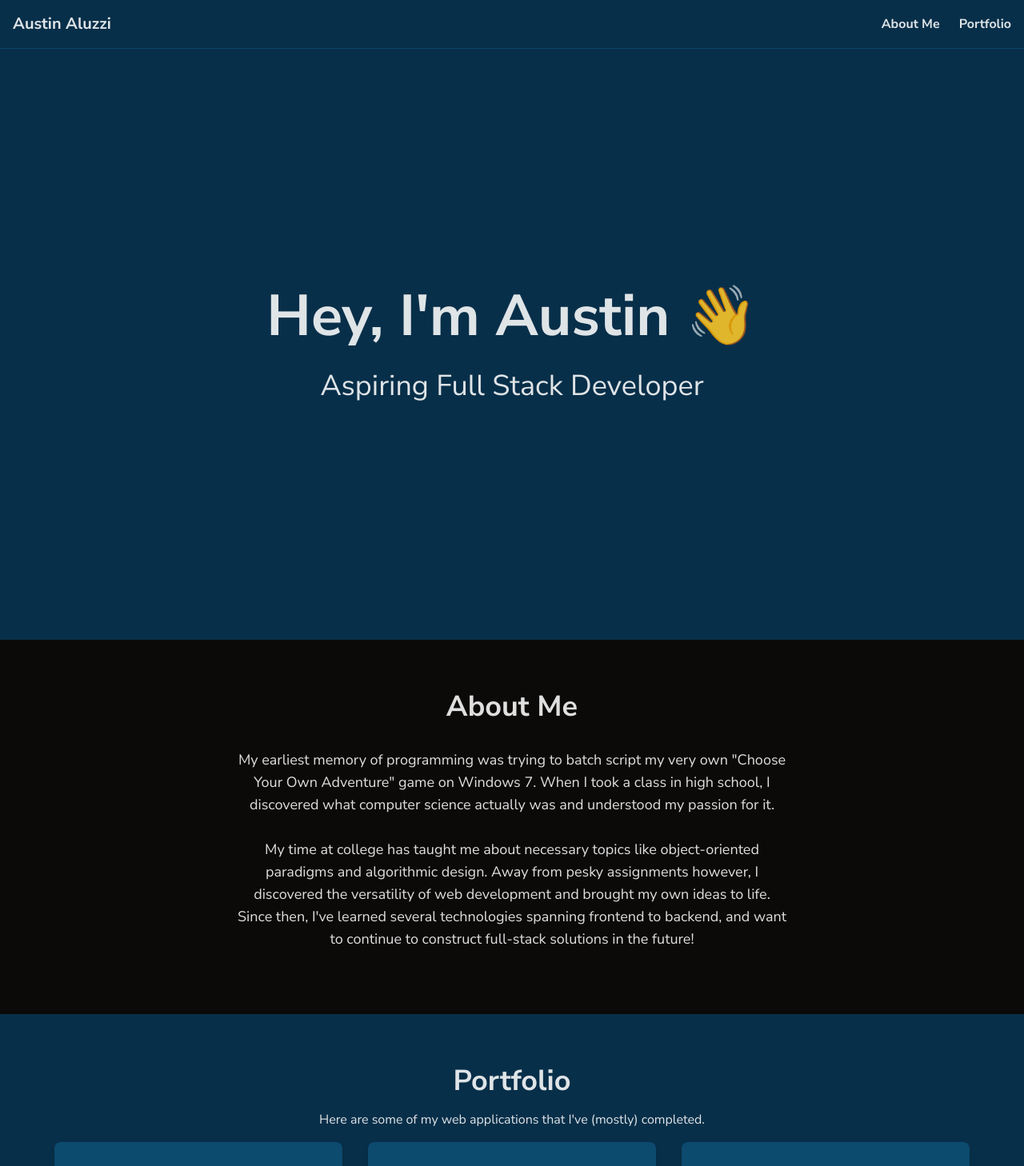
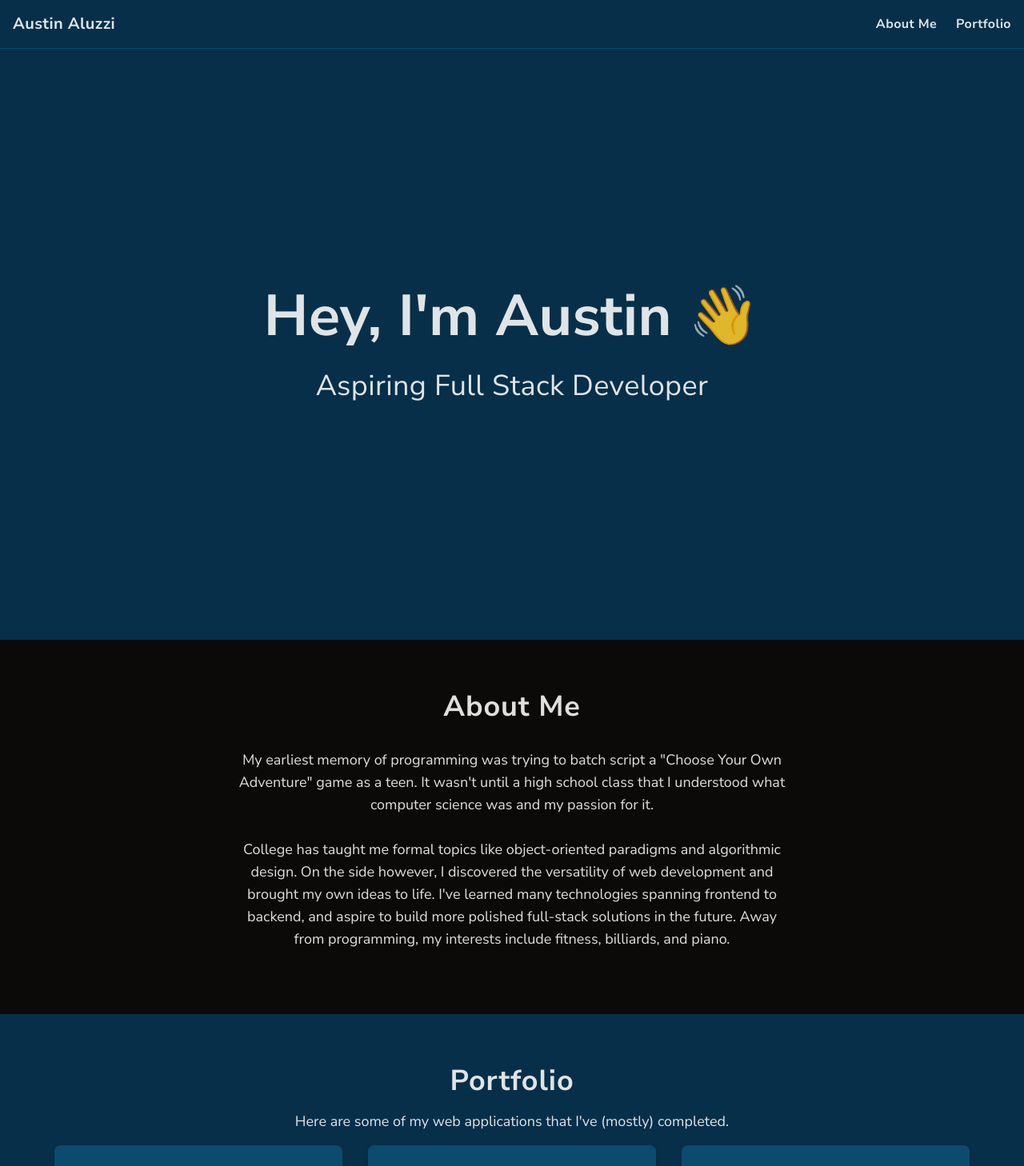
Before and after one commit to aaluzzi/personal-site, a React (Vite) app: page / in a window 1280 px wide. Shown: the top 1458 px of the page at 80% size. Built offline with nearby package versions, Linux system fonts and the light colour scheme.

Commit message:
Adjust letter spacing and some sizing

```diff
--- a/src/components/About.jsx
+++ b/src/components/About.jsx
@@ -1,14 +1,15 @@
 export default function About() {
     return (
         <>
-            <h1 className="text-4xl font-bold">About Me</h1>
+            <h1 className="text-4xl font-bold tracking-wide">About Me</h1>
             <p className="max-w-[720px] text-lg p-4">
-                My earliest memory of programming was trying to batch script my very own "Choose Your Own Adventure" game on Windows 7.
-                When I took a class in high school, I discovered what computer science actually was and understood my passion for it.
+                My earliest memory of programming was trying to batch script a "Choose Your Own Adventure" game as a teen.
+                It wasn't until a high school class that I understood what computer science was and my passion for it.
                 <br/><br/>
-                My time at college has taught me about necessary topics like object-oriented paradigms and algorithmic design. Away from pesky assignments however,
-                I discovered the versatility of web development and brought my own ideas to life. Since then, I've learned several technologies spanning
-                frontend to backend, and want to continue to construct full-stack solutions in the future!
+                College has taught me formal topics like object-oriented paradigms and algorithmic design. On the side however,
+                I discovered the versatility of web development and brought my own ideas to life. I've learned many technologies spanning
+                frontend to backend, and aspire to build more polished full-stack solutions in the future.
+                Away from programming, my interests include fitness, billiards, and piano.
             </p>
         </>
     )
--- a/src/components/Connect.jsx
+++ b/src/components/Connect.jsx
@@ -5,7 +5,7 @@ export default function Connect() {
         <>
              <h1 className="text-3xl font-bold">Connect</h1>
              <p>Want to talk or collaborate? Reach out to me on some medium!</p>
-             <div className="my-4 h-8 flex items-center gap-6">
+             <div className="my-4 h-6 flex items-center gap-6">
                 <a className="h-[100%]" href={getEmailLink()}><EnvelopeIcon className="h-[100%]" /></a>
                 <a className="h-[100%]" href="https://linkedin.com/in/austin-aluzzi"><img className="h-[100%]" src="./assets/icons/linkedin.png" alt="LinkedIn icon" /></a>
                 <a className="h-[100%]" href="https://github.com/aaluzzi"><img className="h-[100%]" src="./assets/icons/github.png" alt="Github icon" /></a>
--- a/src/components/Header.jsx
+++ b/src/components/Header.jsx
@@ -3,9 +3,9 @@ import { ComputerDesktopIcon, UserIcon } from "@heroicons/react/24/solid";
 export default function Header() {
     return (
         <header className="bg-sky-950 border-sky-900 border-b-[1px]">
-          <nav className="mx-auto max-w-[1280px] flex-grow flex justify-between p-4">
+          <nav className="mx-auto max-w-[1280px] flex-grow flex justify-between p-4 tracking-wide">
             <div className="text-xl font-bold">Austin Aluzzi</div>
-            <ul className="flex items-center justify-center gap-6">
+            <ul className="flex items-center justify-center gap-6 ">
               <li><a href="#about-me"><UserIcon className="h-6 w-6 block md:hidden"/><span className="hidden md:block font-bold hover:underline">About Me</span></a></li>
               <li><a href="#portfolio"><ComputerDesktopIcon className="h-6 w-6 block md:hidden"/><span className="hidden md:block font-bold hover:underline">Portfolio</span></a></li>
 
--- a/src/components/Hero.jsx
+++ b/src/components/Hero.jsx
@@ -1,6 +1,6 @@
 export default function Hero() {
     return (
-        <section className="p-4 bg-sky-950 flex-grow flex flex-col items-center justify-center gap-8 drop-shadow-md">
+        <section className="p-4 bg-sky-950 flex-grow flex flex-col items-center justify-center gap-8 drop-shadow-md tracking-wide">
             <h1 className="text-6xl md:text-7xl font-bold leading-tight animate-rise1">Hey, I'm Austin <span className="inline-block animate-wave origin-bottom-right">👋</span></h1>
             <p className="text-3xl md:text-4xl leading-tight animate-rise2">Aspiring Full Stack Developer</p>
         </section>
--- a/src/components/Portfolio.jsx
+++ b/src/components/Portfolio.jsx
@@ -4,8 +4,8 @@ import Project from './Project';
 export default function Portfolio() {
     return (
         <>
-            <h1 className="text-4xl font-bold">Portfolio</h1>
-            <p>Here are some of my web applications that I've (mostly) completed.</p>
+            <h1 className="text-4xl font-bold tracking-wide">Portfolio</h1>
+            <p className="text-lg">Here are some of my web applications that I've (mostly) completed.</p>
             <div className="flex flex-wrap justify-center gap-8">
                 {projects.map(project => <Project project={project} />)}
             </div>
```
